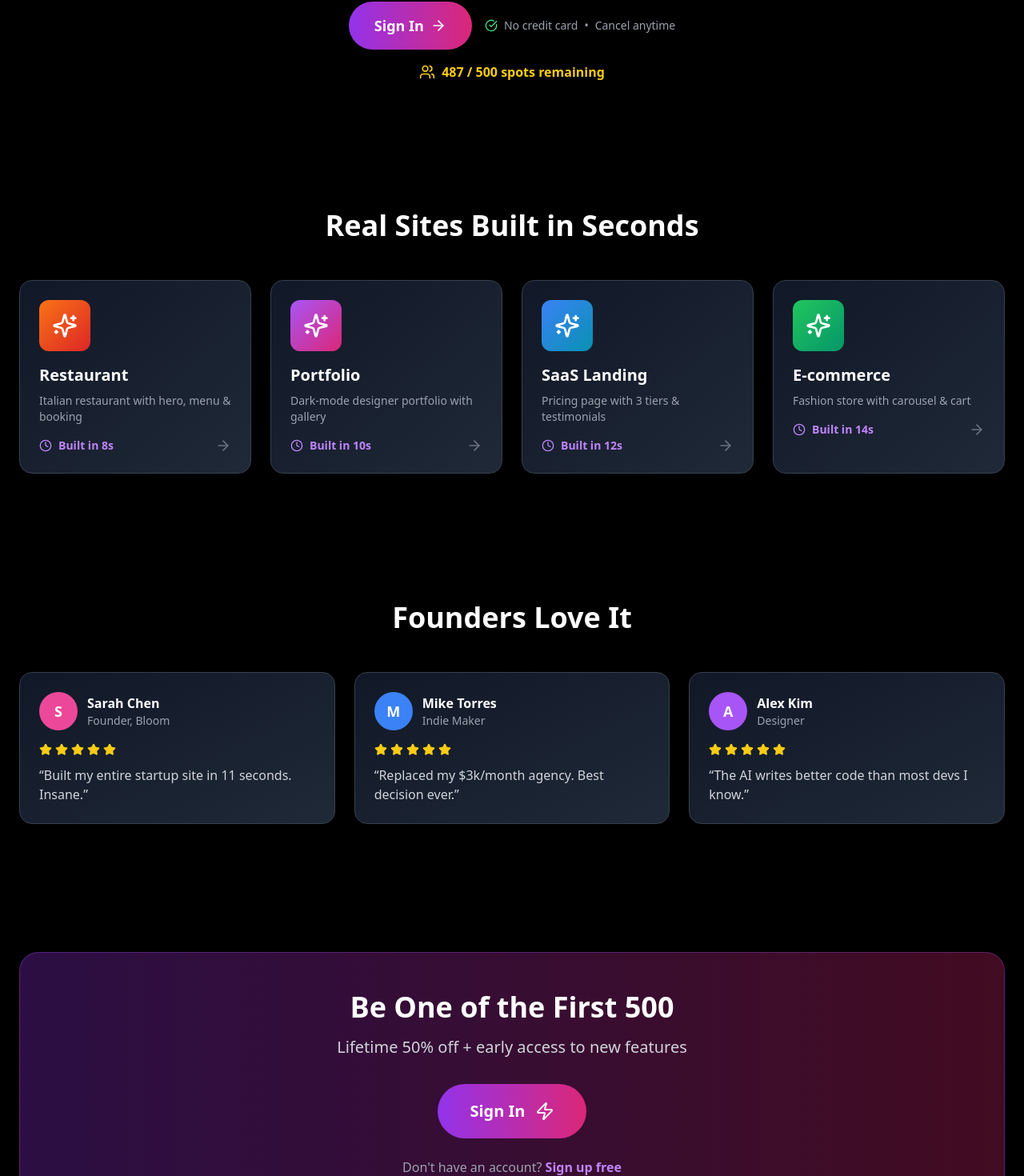
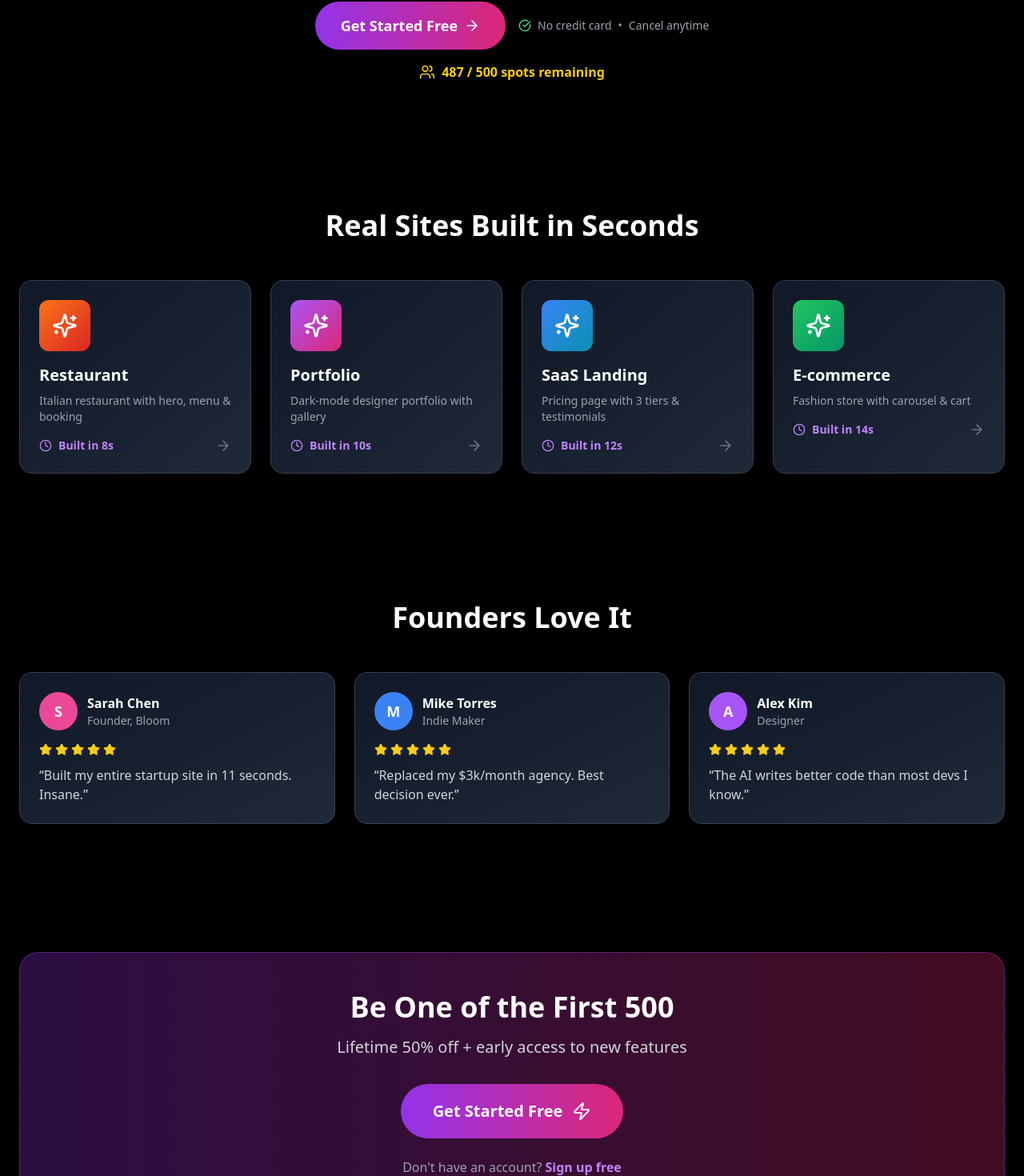
Before and after one commit to tinsgeo/affordable-apps, a Next.js app: page / in a window 1280 px wide. Shown: the part 1329-2799 px from the top of the page at 80% size. Built offline with nearby package versions, Linux system fonts and the light colour scheme.

Commit message:
Update page.tsx

```diff
--- a/app/page.tsx
+++ b/app/page.tsx
@@ -1,7 +1,8 @@
 "use client";
 
 import React, { useState, useEffect } from 'react';
-import { Sparkles, Zap, Clock, Users, ArrowRight, Play, CheckCircle, Star } from 'lucide-react';
+import { Sparkles, Zap, Clock, Users, ArrowRight, Play, CheckCircle, Star, X } from 'lucide-react';
+import { SignIn } from '@/components/SignIn';
 
 export default function InteractiveLanding() {
   const [timeLeft, setTimeLeft] = useState({ days: 6, hours: 23, mins: 59, secs: 59 });
@@ -10,6 +11,7 @@ export default function InteractiveLanding() {
   const [typedText, setTypedText] = useState('');
   const [activeCard, setActiveCard] = useState<number | null>(null);
   const [mousePos, setMousePos] = useState({ x: 0, y: 0 });
+  const [showAuthModal, setShowAuthModal] = useState(false);
 
   const fullText = "a modern coffee shop website with menu and location";
 
@@ -59,6 +61,10 @@ export default function InteractiveLanding() {
     { initial: 'A', name: 'Alex Kim', role: 'Designer', text: 'The AI writes better code than most devs I know.', color: 'bg-purple-500' }
   ];
 
+  const handleAuthClick = () => {
+    setShowAuthModal(true);
+  };
+
   return (
     <div className="min-h-screen bg-black text-white overflow-hidden">
       {/* Animated gradient background */}
@@ -77,6 +83,29 @@ export default function InteractiveLanding() {
         }}
       />
 
+      {/* Auth Modal */}
+      {showAuthModal && (
+        <div className="fixed inset-0 z-50 flex items-center justify-center bg-black/80 backdrop-blur-sm p-4">
+          <div className="relative bg-gradient-to-br from-gray-900 to-black border border-purple-500/30 rounded-3xl p-8 max-w-md w-full shadow-2xl shadow-purple-500/20">
+            <button
+              onClick={() => setShowAuthModal(false)}
+              className="absolute top-4 right-4 text-gray-400 hover:text-white transition-colors"
+            >
+              <X className="w-6 h-6" />
+            </button>
+
+            <div className="flex items-center gap-3 mb-6">
+              <div className="w-10 h-10 bg-gradient-to-br from-purple-500 to-pink-500 rounded-lg flex items-center justify-center">
+                <Sparkles className="w-6 h-6" />
+              </div>
+              <h2 className="text-2xl font-bold">Affordable Apps</h2>
+            </div>
+
+            <SignIn onSuccess={() => setShowAuthModal(false)} />
+          </div>
+        </div>
+      )}
+
       <div className="relative z-10">
         {/* Header */}
         <header className="container mx-auto px-6 py-6 flex justify-between items-center">
@@ -86,14 +115,17 @@ export default function InteractiveLanding() {
             </div>
             <span className="text-xl font-bold">Affordable Apps</span>
           </div>
-          <button className="px-6 py-2 bg-white text-black rounded-full font-semibold hover:bg-gray-100 transition-all hover:scale-105 active:scale-95">
+          <button
+            onClick={handleAuthClick}
+            className="px-6 py-2 bg-white text-black rounded-full font-semibold hover:bg-gray-100 transition-all hover:scale-105 active:scale-95"
+          >
             Sign In
           </button>
         </header>
 
         {/* Countdown Banner */}
         <div className="bg-gradient-to-r from-purple-600 to-pink-600 py-3 text-center animate-pulse">
-          <div className="flex items-center justify-center gap-6">
+          <div className="flex items-center justify-center gap-6 flex-wrap">
             <span className="font-semibold">First 500 members get lifetime 50% off</span>
             <div className="flex gap-3">
               <div className="bg-black/30 px-3 py-1 rounded backdrop-blur">
@@ -123,7 +155,7 @@ export default function InteractiveLanding() {
             <span className="text-sm">AI-Powered Website Builder</span>
           </div>
 
-          <h1 className="text-6xl md:text-7xl font-bold mb-6 bg-gradient-to-r from-white via-purple-200 to-pink-200 bg-clip-text text-transparent leading-tight">
+          <h1 className="text-5xl md:text-7xl font-bold mb-6 bg-gradient-to-r from-white via-purple-200 to-pink-200 bg-clip-text text-transparent leading-tight">
             Your Website Builds Itself<br />In Under 15 Seconds
           </h1>
 
@@ -167,8 +199,11 @@ export default function InteractiveLanding() {
 
           {/* CTA Buttons */}
           <div className="flex flex-col sm:flex-row gap-4 justify-center items-center mb-4">
-            <button className="px-8 py-4 bg-gradient-to-r from-purple-600 to-pink-600 rounded-full font-bold text-lg hover:shadow-2xl hover:shadow-purple-500/50 transition-all hover:scale-105 active:scale-95 flex items-center gap-2">
-              Sign In
+            <button
+              onClick={handleAuthClick}
+              className="px-8 py-4 bg-gradient-to-r from-purple-600 to-pink-600 rounded-full font-bold text-lg hover:shadow-2xl hover:shadow-purple-500/50 transition-all hover:scale-105 active:scale-95 flex items-center gap-2"
+            >
+              Get Started Free
               <ArrowRight className="w-5 h-5" />
             </button>
             <div className="flex items-center gap-2 text-gray-400 text-sm">
@@ -258,12 +293,23 @@ export default function InteractiveLanding() {
             <h2 className="text-4xl font-bold mb-4">Be One of the First 500</h2>
             <p className="text-xl text-gray-300 mb-8">Lifetime 50% off + early access to new features</p>
 
-            <button className="px-10 py-5 bg-gradient-to-r from-purple-600 to-pink-600 rounded-full font-bold text-xl hover:shadow-2xl hover:shadow-purple-500/50 transition-all hover:scale-105 active:scale-95 mb-6 flex items-center gap-3 mx-auto">
-              Sign In
+            <button
+              onClick={handleAuthClick}
+              className="px-10 py-5 bg-gradient-to-r from-purple-600 to-pink-600 rounded-full font-bold text-xl hover:shadow-2xl hover:shadow-purple-500/50 transition-all hover:scale-105 active:scale-95 mb-6 flex items-center gap-3 mx-auto"
+            >
+              Get Started Free
               <Zap className="w-6 h-6" />
             </button>
 
-            <p className="text-gray-400">Don't have an account? <span className="text-purple-400 font-semibold cursor-pointer hover:underline">Sign up free</span></p>
+            <p className="text-gray-400">
+              Don't have an account?
+              <button
+                onClick={handleAuthClick}
+                className="text-purple-400 font-semibold hover:underline ml-1"
+              >
+                Sign up free
+              </button>
+            </p>
 
             <div className="mt-8 inline-flex items-center gap-2 bg-yellow-500/20 border border-yellow-500/30 rounded-full px-6 py-3">
               <Users className="w-5 h-5 text-yellow-400" />
```
